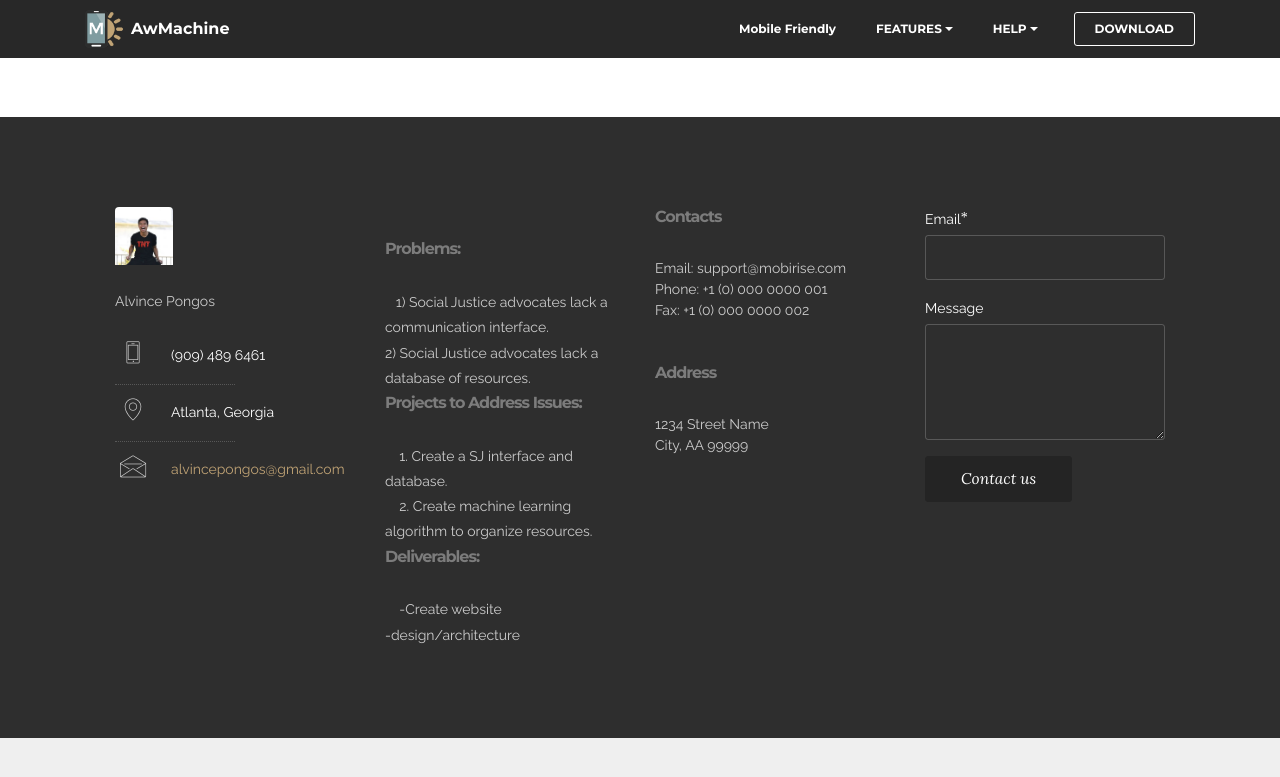
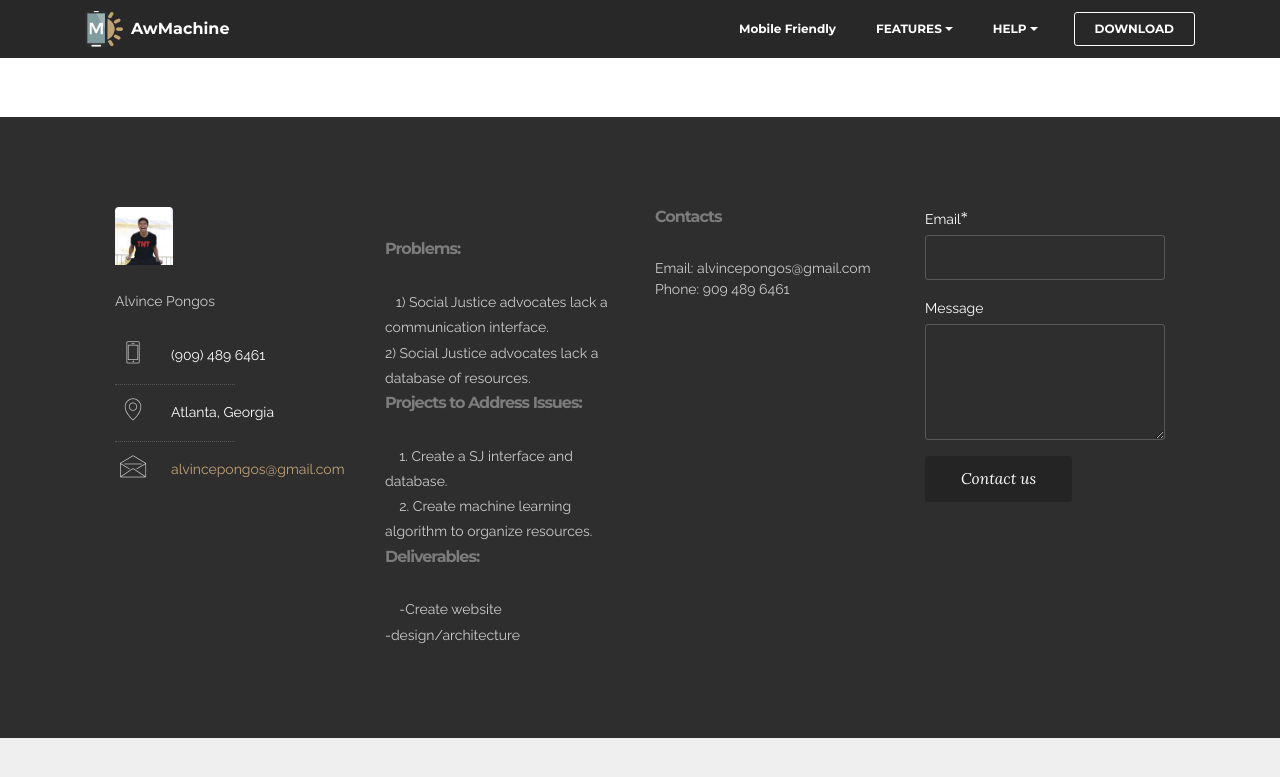
Before and after one commit to apongos/apongos.github.io, a Jekyll site: the page index.html, which Jekyll copies as it is, in a window 1280 px wide and 900 px high, scrolled down 1341 px. Shown: the top 777 px of the window. Built offline with Jekyll 4.4.1, drawn with Linux system fonts in a browser that asks for light colours.

Commit message:
Add files via upload

```diff
--- a/index.html
+++ b/index.html
@@ -181,7 +181,7 @@
                 <ul><p><strong>Problems:</strong></p><p>&nbsp; &nbsp;1) Social Justice advocates lack a communication interface.</p><p>2) Social Justice advocates lack a database of resources.</p><p><strong>Projects to Address Issues:</strong></p><p>&nbsp; &nbsp; 1. Create a SJ interface and database.</p><p>&nbsp; &nbsp; 2. Create machine learning algorithm to organize resources.<br></p><p><strong>Deliverables:</strong></p><p>&nbsp; &nbsp; -Create website </p><p>-design/architecture</p></ul>
             </div>
             <div class="mbr-footer-content col-xs-12 col-md-6 col-lg-3">
-                <p><strong>Contacts</strong><br>Email: support@mobirise.com<br>Phone: +1 (0) 000 0000 001<br>Fax: +1 (0) 000 0000 002<br><br><br><strong>Address</strong><br>1234 Street Name<br>City, AA 99999</p>
+                <p><strong>Contacts</strong><br>Email: alvincepongos@gmail.com<br>Phone: 909 489 6461<br><br></p>
             </div>
             <div class="col-xs-12 col-md-6 col-lg-3" data-form-type="formoid">
 
```
